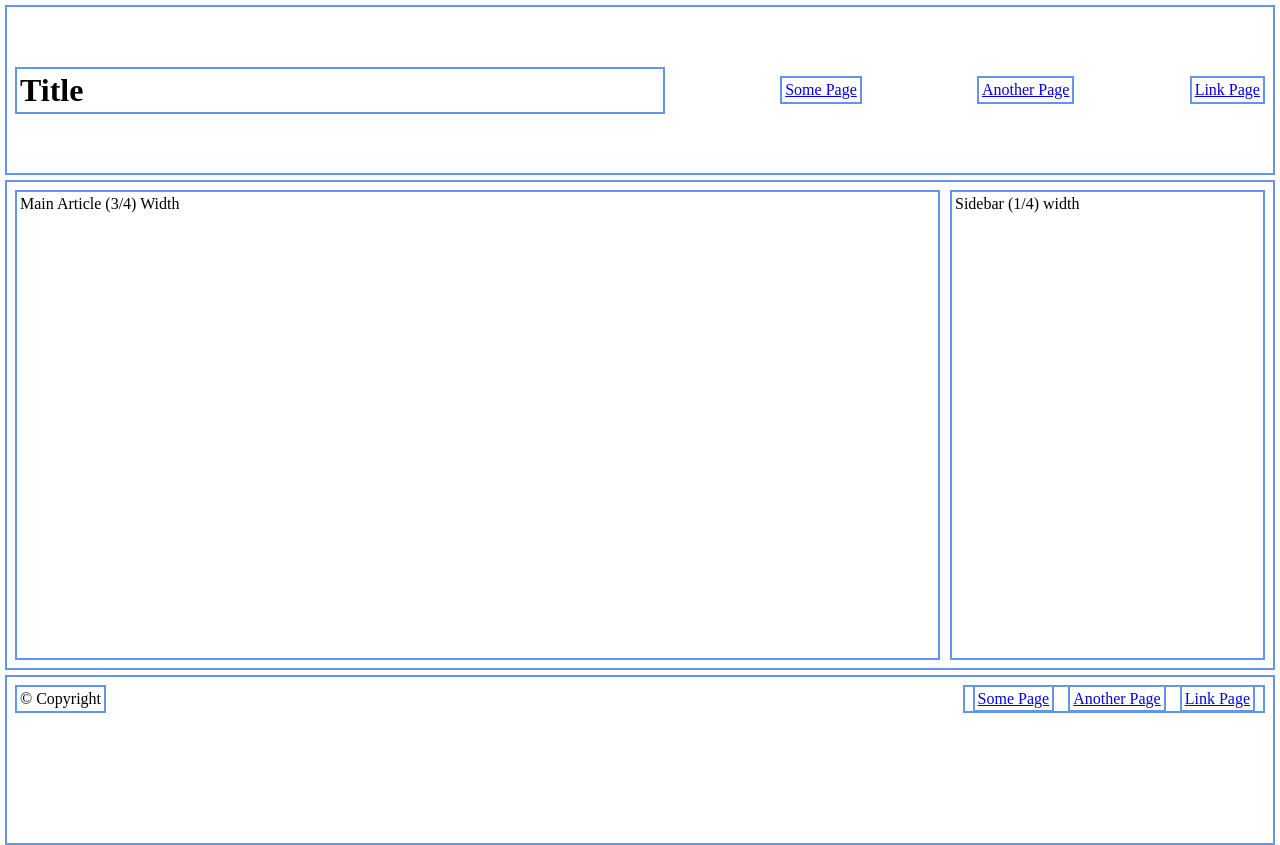
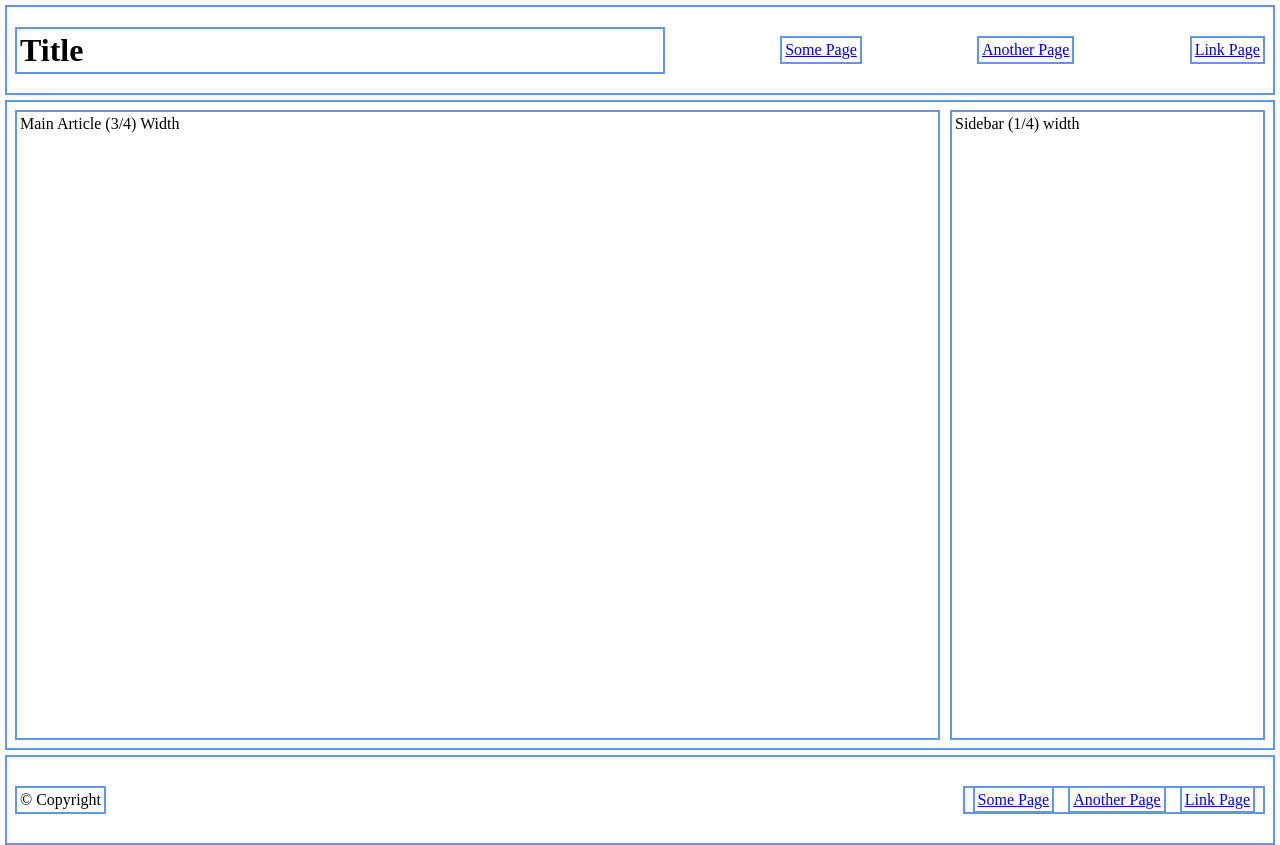
Before and after one commit to emmosley/Exercise-3, a plain HTML site: page index.html in a window 1280 px wide. Drawn offline with Linux system fonts and the light colour scheme.

Commit message:
third commit for ex 3

```diff
--- a/styles.css
+++ b/styles.css
@@ -21,12 +21,12 @@ header {
     justify-content: space-between;
     flex-direction: row;
     align-items: center;
-    height: 20vh;
+    height: 10vh;
 }
 
 .main-content {
     display: flex;
-    height: 60vh;
+    height: 80vh;
 }
 
 .article-1 {
@@ -41,8 +41,8 @@ footer {
     display: flex;
     justify-content: space-between;
     flex-direction: row;
-    align-items: baseline;
-    height: 20vh;
+    align-items: center;
+    height: 10vh;
 }
 
 /* li{
```
